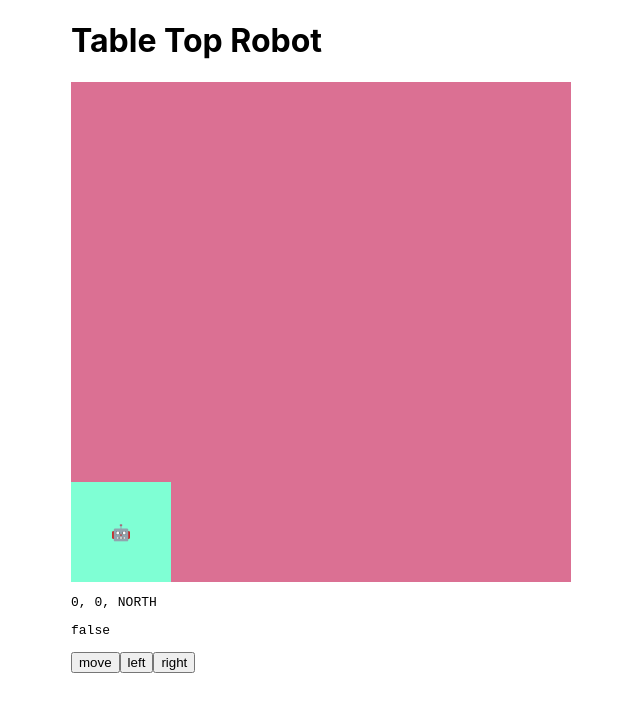
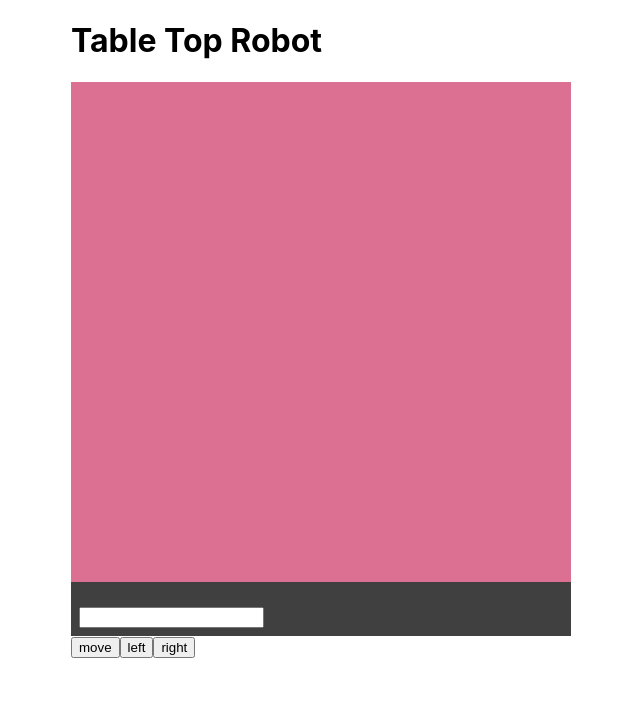
Before and after one commit to searleb/table-top-robot, a Next.js app: page / in a window 1280 px wide. Shown: the top 712 px of the page, without its empty margins (319-959 px from the left). Built offline with nearby package versions, Linux system fonts and the light colour scheme.

Commit message:
Add terminal with place command

```diff
--- a/components/TableTop/TableTop.js
+++ b/components/TableTop/TableTop.js
@@ -16,12 +16,14 @@ export default function TableTop({ robot }) {
     <section className={css.section}>
       <div className={css.grid}>
         {/* {Array.from(Array(25)).map((_, i) => <div key={i} />)} */}
+        {robot && (
           <span
             className={css.robo}
             style={{ ...getRobotStyle() }}
           >
             🤖
           </span>
+        )}
       </div>
     </section>
   );
--- /dev/null
+++ b/components/Terminal/Terminal.js
@@ -0,0 +1,80 @@
+import { useState } from 'react';
+import styles from './Terminal.module.css';
+
+const COMMANDS = ['place', 'move', 'left', 'right', 'report'];
+
+const DIRECTIONS = ['NORTH', 'EAST', 'SOUTH', 'WEST'];
+const ROTATIONS = [0, 90, 180, 270];
+
+export default function Terminal({ setRobot }) {
+  const [inputValue, setInputValue] = useState('');
+  const [terminalFeed, setTerminalFeed] = useState([]);
+
+  const addLineToTerminal = (line) => setTerminalFeed([...terminalFeed, `${line ? `${line}: ` : ''} ${inputValue}`]);
+
+  const handlePlaceErrors = (x, y, facing) => {
+    if (x > 4 || y > 4 || facing === -1) {
+      addLineToTerminal('invalid');
+      throw new Error('invalid');
+    }
+  };
+
+  const placeBot = () => {
+    // match all characters within () of the input and
+    // split on "," to get an array of the passed in args.
+    const params = inputValue.match(/\(([^]+)\)/)[1].split(',');
+    if (params.length < 3) {
+      addLineToTerminal('missing args');
+      return;
+    }
+    const x = Number(params[0]);
+    const y = Number(params[1]);
+    const facing = DIRECTIONS.indexOf(params[2].trim().toUpperCase());
+    const rotation = ROTATIONS[facing];
+
+    try {
+      handlePlaceErrors(x, y, facing);
+    } catch (error) {
+      console.error(error);
+      return;
+    }
+
+    addLineToTerminal();
+    setRobot({
+      x, y, facing, rotation,
+    });
+  };
+
+  const handleCommand = (e) => {
+    e.preventDefault();
+    const funcCall = inputValue.split('(')[0].toLowerCase();
+    if (COMMANDS.includes(funcCall)) {
+      switch (funcCall) {
+        case 'place':
+          placeBot();
+          break;
+
+        default:
+          break;
+      }
+    } else {
+      setTerminalFeed([...terminalFeed, `command not found: ${inputValue}`]);
+    }
+  };
+
+  return (
+    <section className={styles.terminal}>
+      <ul>
+        {terminalFeed.map((item) => <li key={item}>{item}</li>)}
+      </ul>
+
+      <form onSubmit={handleCommand}>
+        <input
+          type="text"
+          value={inputValue}
+          onChange={({ target }) => setInputValue(target.value)}
+        />
+      </form>
+    </section>
+  );
+}
--- /dev/null
+++ b/components/Terminal/Terminal.module.css
@@ -0,0 +1,5 @@
+.terminal {
+  background: rgba(0,0,0,0.75);
+  color: white;
+  padding: .5rem;
+}
--- /dev/null
+++ b/components/Terminal/index.js
@@ -0,0 +1 @@
+export { default } from './Terminal';
--- a/pages/index.js
+++ b/pages/index.js
@@ -1,6 +1,7 @@
 import Head from 'next/head';
 import { useState } from 'react';
 import TableTop from '../components/TableTop';
+import Terminal from '../components/Terminal';
 
 /**
  * Grid index allowed x or y: 0-4
@@ -16,9 +17,7 @@ import TableTop from '../components/TableTop';
  */
 
 export default function Home() {
-  const [robot, setBotPos] = useState({
-    x: 0, y: 0, facing: 0, rotation: 0,
-  });
+  const [robot, setRobot] = useState(null);
   const [moveError, setMoveError] = useState(false);
 
   const DIRECTIONS = ['NORTH', 'EAST', 'SOUTH', 'WEST'];
@@ -27,7 +26,7 @@ export default function Home() {
     if (robot.y === 4) {
       setMoveError(true);
     } else {
-      setBotPos({
+      setRobot({
         ...robot,
         y: robot.y + 1,
       });
@@ -38,7 +37,7 @@ export default function Home() {
     if (robot.y === 0) {
       setMoveError(true);
     } else {
-      setBotPos({
+      setRobot({
         ...robot,
         y: robot.y - 1,
       });
@@ -49,7 +48,7 @@ export default function Home() {
     if (robot.x === 4) {
       setMoveError(true);
     } else {
-      setBotPos({
+      setRobot({
         ...robot,
         x: robot.x + 1,
       });
@@ -60,7 +59,7 @@ export default function Home() {
     if (robot.x === 0) {
       setMoveError(true);
     } else {
-      setBotPos({
+      setRobot({
         ...robot,
         x: robot.x - 1,
       });
@@ -113,13 +112,14 @@ export default function Home() {
       }
     }
 
-    setBotPos({
+    setRobot({
       ...robot,
       facing: newHeading,
       rotation: newRotation,
     });
   };
 
+  console.log('robot', robot);
   return (
     <div>
       <Head>
@@ -131,9 +131,9 @@ export default function Home() {
         <h1>Table Top Robot</h1>
 
         <TableTop robot={robot} />
-
-        <pre>{`${robot.x}, ${robot.y}, ${DIRECTIONS[robot.facing]}`}</pre>
-        <pre>{`${moveError}`}</pre>
+        <Terminal
+          setRobot={setRobot}
+        />
 
         <button onClick={handleMove}>move</button>
         <button onClick={() => handleRotate('left')}>left</button>
```
Lines whose indentation alone changed are shown as unchanged.
